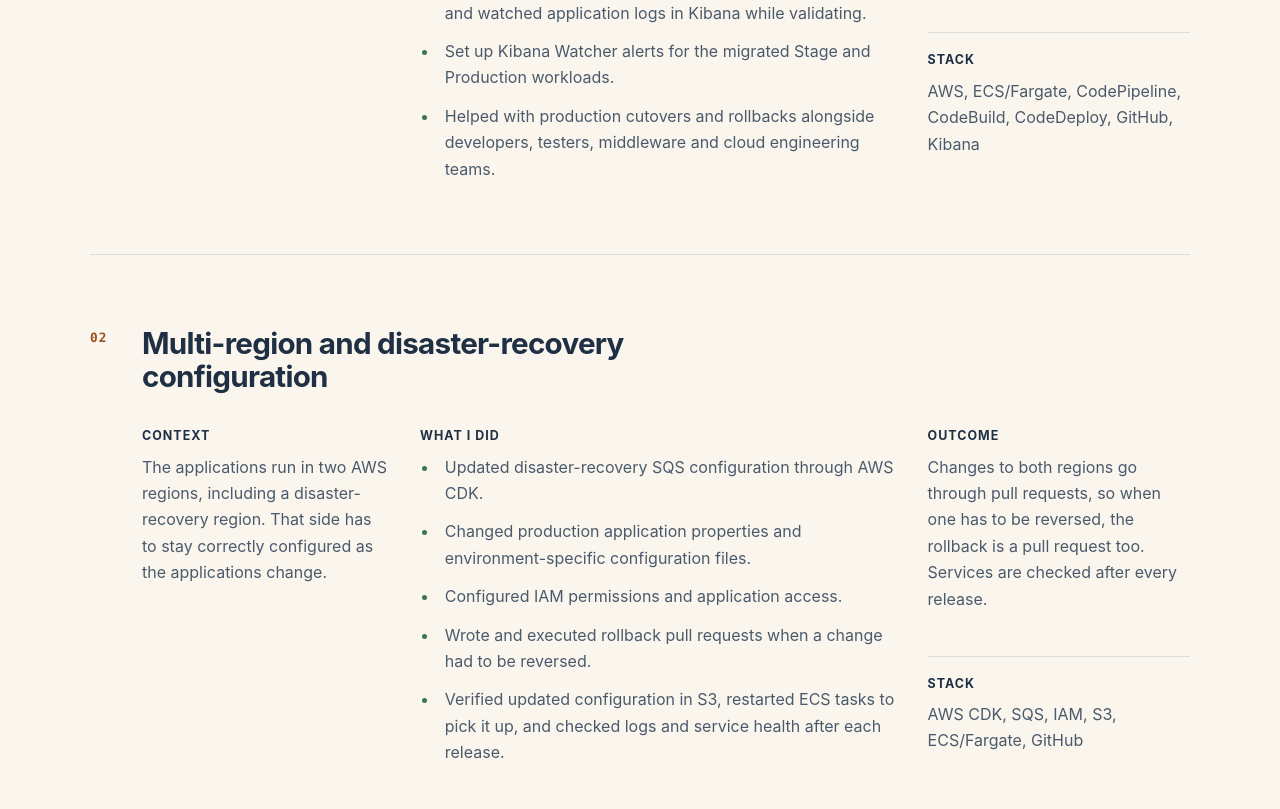
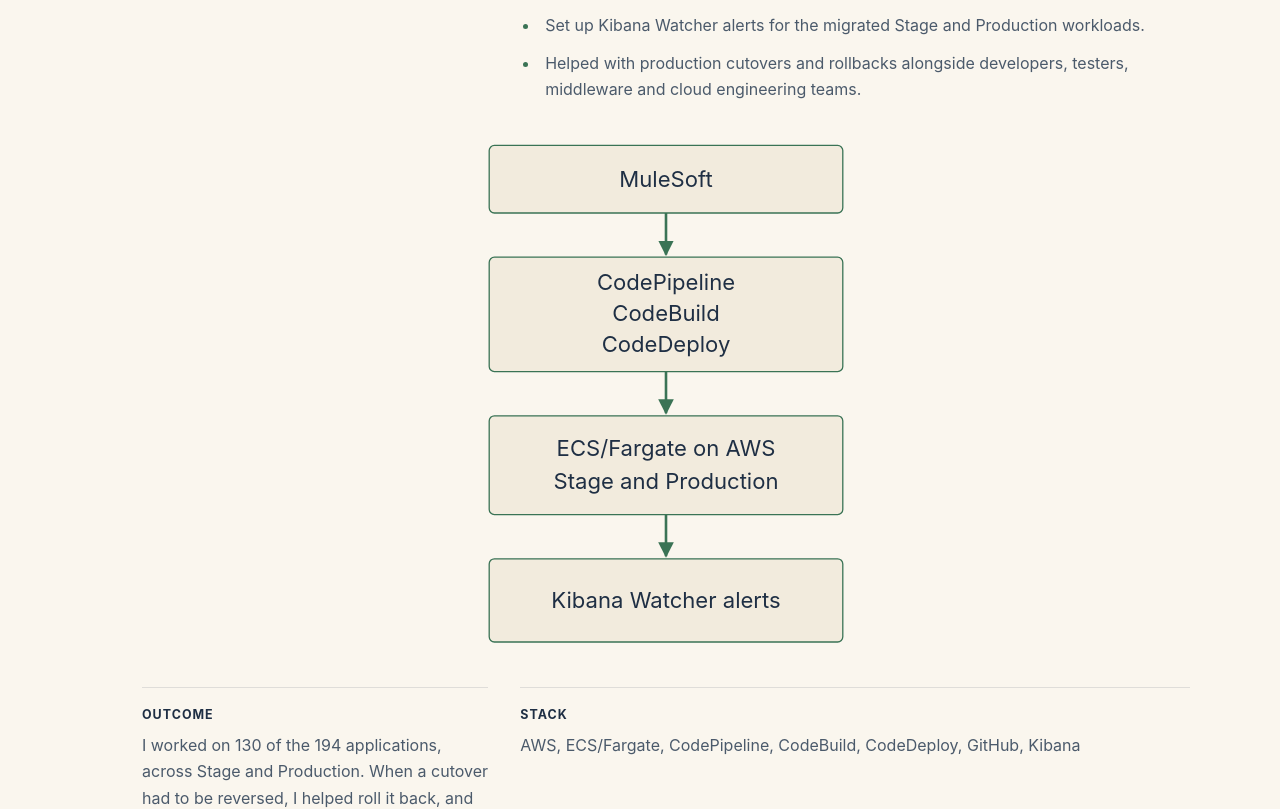
Before and after one commit to ramsrisaikotari/abhiram-portfolio, a React (Vite) app: page / in a window 1280 px wide. Shown: the part 2860-3669 px from the top of the page. Built offline with nearby package versions, Linux system fonts and the light colour scheme; a web font is replaced by a local one.

Commit message:
Iteration 123: add accessible case-study diagrams

```diff
--- /dev/null
+++ b/src/components/CaseStudyDiagram.tsx
@@ -0,0 +1,96 @@
+import { useId } from "react";
+
+const descriptions = [
+  {
+    title: "MuleSoft-to-AWS migration",
+    description: "MuleSoft to CodePipeline, CodeBuild and CodeDeploy, then ECS/Fargate on AWS in Stage and Production, followed by Kibana Watcher alerts.",
+    height: 400,
+  },
+  {
+    title: "Configuration changes in two regions",
+    description: "AWS CDK and GitHub pull requests feed the primary and disaster-recovery regions. Each contains ECS/Fargate, SQS and configuration in S3. The change arrow is labeled Rollback pull request.",
+    height: 364,
+  },
+  {
+    title: "Log pipeline and Python validation",
+    description: "CloudWatch Logs flow to Amazon Data Firehose, then Dynatrace, with a branch to an S3 backup. A Python validator checks delivery, throttling, backup health and freshness. Dashed arrows indicate checks.",
+    height: 464,
+  },
+] as const;
+
+export default function CaseStudyDiagram({ index }: { index: number }) {
+  const id = useId();
+  const { title, description, height } = descriptions[index];
+  const arrow = `url(#${id}-arrow)`;
+
+  return (
+    <svg
+      className="case-study-diagram"
+      viewBox={`0 0 320 ${height}`}
+      role="img"
+      aria-labelledby={`${id}-title ${id}-description`}
+    >
+      <title id={`${id}-title`}>{title}</title>
+      <desc id={`${id}-description`}>{description}</desc>
+      <defs>
+        <marker id={`${id}-arrow`} viewBox="0 0 10 10" refX="9" refY="5" markerWidth="6" markerHeight="6" orient="auto-start-reverse">
+          <path d="M 0 0 L 10 5 L 0 10 z" fill="var(--accent)" />
+        </marker>
+      </defs>
+
+      {index === 0 && (
+        <>
+          <rect x="24" y="8" width="272" height="52" rx="4" />
+          <text x="160" y="40">MuleSoft</text>
+          <path d="M160 60 V92" markerEnd={arrow} />
+          <rect x="24" y="94" width="272" height="88" rx="4" />
+          <text x="160" y="119"><tspan x="160">CodePipeline</tspan><tspan x="160" dy="24">CodeBuild</tspan><tspan x="160" dy="24">CodeDeploy</tspan></text>
+          <path d="M160 182 V214" markerEnd={arrow} />
+          <rect x="24" y="216" width="272" height="76" rx="4" />
+          <text x="160" y="247"><tspan x="160">ECS/Fargate on AWS</tspan><tspan x="160" dy="25">Stage and Production</tspan></text>
+          <path d="M160 292 V324" markerEnd={arrow} />
+          <rect x="24" y="326" width="272" height="64" rx="4" />
+          <text x="160" y="364">Kibana Watcher alerts</text>
+        </>
+      )}
+
+      {index === 1 && (
+        <>
+          <rect x="24" y="8" width="272" height="72" rx="4" />
+          <text x="160" y="38"><tspan x="160">AWS CDK</tspan><tspan x="160" dy="25">GitHub pull requests</tspan></text>
+          <path d="M160 80 V148 H78 V166 M160 148 H242 V166" markerEnd={arrow} />
+          <path d="M78 148 V166" markerEnd={arrow} />
+          <rect className="diagram-arrow-label" x="47" y="98" width="226" height="27" />
+          <text x="160" y="117">Rollback pull request</text>
+          <rect x="4" y="168" width="148" height="188" rx="4" />
+          <rect x="168" y="168" width="148" height="188" rx="4" />
+          <text className="diagram-region" x="78" y="195"><tspan x="78">Primary</tspan><tspan x="78" dy="22">region</tspan></text>
+          <text className="diagram-region" x="242" y="195"><tspan x="242">Disaster-recovery</tspan><tspan x="242" dy="22">region</tspan></text>
+          {[78, 242].map((x) => (
+            <text key={x} x={x} y="250"><tspan x={x}>ECS/Fargate</tspan><tspan x={x} dy="27">SQS</tspan><tspan x={x} dy="27">Configuration</tspan><tspan x={x} dy="22">in S3</tspan></text>
+          ))}
+        </>
+      )}
+
+      {index === 2 && (
+        <>
+          <rect x="24" y="8" width="272" height="56" rx="4" />
+          <text x="160" y="42">CloudWatch Logs</text>
+          <path d="M160 64 V102" markerEnd={arrow} />
+          <rect x="24" y="104" width="272" height="56" rx="4" />
+          <text x="160" y="138">Amazon Data Firehose</text>
+          <path d="M160 160 V180 H78 V198 M160 180 H242 V198" markerEnd={arrow} />
+          <path d="M78 180 V198" markerEnd={arrow} />
+          <rect x="4" y="200" width="148" height="56" rx="4" />
+          <text x="78" y="234">Dynatrace</text>
+          <rect x="168" y="200" width="148" height="56" rx="4" />
+          <text x="242" y="234">S3 backup</text>
+          <path className="diagram-check" d="M160 306 V282 H78 V258 M160 282 H242 V258" markerEnd={arrow} />
+          <path className="diagram-check" d="M78 282 V258" markerEnd={arrow} />
+          <rect x="24" y="308" width="272" height="146" rx="4" />
+          <text x="160" y="337"><tspan x="160">Python validator</tspan><tspan x="160" dy="33">Checks delivery, throttling,</tspan><tspan x="160" dy="26">backup health</tspan><tspan x="160" dy="26">and freshness</tspan></text>
+        </>
+      )}
+    </svg>
+  );
+}
--- a/src/components/SelectedWork.tsx
+++ b/src/components/SelectedWork.tsx
@@ -1,4 +1,5 @@
 import { selectedWork } from "../data/siteContent";
+import CaseStudyDiagram from "./CaseStudyDiagram";
 
 export default function SelectedWork() {
   return (
@@ -30,6 +31,9 @@ export default function SelectedWork() {
                     ))}
                   </ul>
                 </div>
+                <div className="case-study-visual">
+                  <CaseStudyDiagram index={index} />
+                </div>
                 <div className="case-study-outcome">
                   <h4>Outcome</h4>
                   <p>{item.outcome}</p>
--- a/src/styles/global.css
+++ b/src/styles/global.css
@@ -492,6 +492,52 @@ h4 {
   border-top: 1px solid var(--border);
 }
 
+.case-study-visual {
+  grid-column: 1 / -1;
+  min-width: 0;
+}
+
+.case-study-diagram {
+  display: block;
+  width: 100%;
+  max-width: 26rem;
+  height: auto;
+  margin-inline: auto;
+  overflow: visible;
+}
+
+.case-study-diagram rect {
+  fill: var(--surface);
+  stroke: var(--accent);
+}
+
+.case-study-diagram path:not(marker path) {
+  fill: none;
+  stroke: var(--accent);
+  stroke-width: 2;
+}
+
+.case-study-diagram text {
+  fill: var(--text);
+  font-family: inherit;
+  font-size: 17px;
+  text-anchor: middle;
+}
+
+.case-study-diagram .diagram-region {
+  font-size: 16px;
+  font-weight: 650;
+}
+
+.case-study-diagram .diagram-arrow-label {
+  fill: var(--bg);
+  stroke: none;
+}
+
+.diagram-check {
+  stroke-dasharray: 5 4;
+}
+
 .project-grid {
   display: grid;
   gap: 1rem;
@@ -643,10 +689,6 @@ footer {
     grid-template-columns: repeat(2, minmax(0, 1fr));
   }
 
-  .case-study-actions {
-    grid-row: span 2;
-  }
-
   .project-grid {
     grid-template-columns: repeat(2, minmax(0, 1fr));
   }
@@ -716,25 +758,20 @@ footer {
   }
 
   .case-study-grid {
-    grid-template-columns: minmax(12rem, 0.75fr) minmax(20rem, 1.45fr) minmax(12rem, 0.8fr);
+    grid-template-columns: minmax(12rem, 0.75fr) minmax(20rem, 1.45fr);
     align-items: start;
   }
 
   .case-study-actions {
     grid-column: 2;
-    grid-row: 1 / span 2;
   }
 
   .case-study-outcome {
-    grid-column: 3;
-    grid-row: 1;
-    padding-top: 0;
-    border-top: 0;
+    grid-column: 1;
   }
 
   .case-study-stack {
-    grid-column: 3;
-    grid-row: 2;
+    grid-column: 2;
   }
 
   .project-grid {
```
Also changed, not shown: 1 other file (tests, documents, lock files or other folders).
